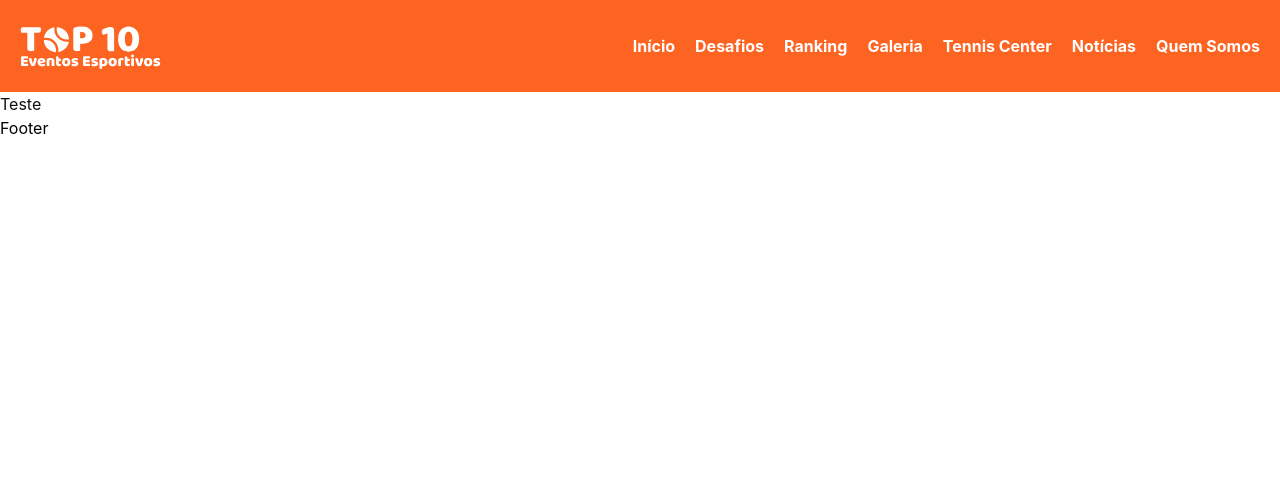
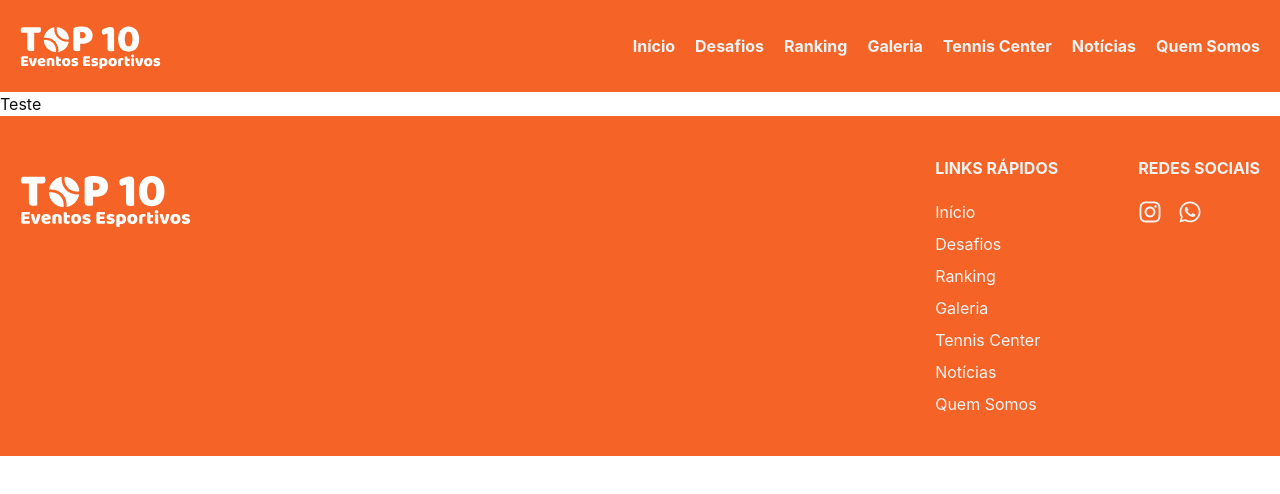
Before and after one commit to mjuliamiosso/top-10-eventos-esportivos, a Next.js app in the folder frontend/: page / in a window 1280 px wide. Shown: the top 494 px of the page. Built offline with nearby package versions, Linux system fonts and the light colour scheme.

Commit message:
feat: footer component

```diff
--- a/frontend/src/app/globals.css
+++ b/frontend/src/app/globals.css
@@ -2,7 +2,8 @@
 
 :root {
   --text-color: #111111;
-  --primary-color: #fd6422;
+  --text-white: #F3F3F3;
+  --primary-color: #F56426;
   --secondary-color: #06aa48;
   --background-color: #f9f9f9;
   --red-color: #d93954;
--- a/frontend/src/components/common/Footer.tsx
+++ b/frontend/src/components/common/Footer.tsx
@@ -1,9 +1,58 @@
-import React from 'react'
+import React from "react";
+import Image from "next/image";
+import Link from "next/link";
+import { FaInstagram, FaWhatsapp } from "react-icons/fa";
 
 const Footer = () => {
   return (
-    <div>Footer</div>
-  )
-}
+    <footer className="bg-[var(--primary-color)] px-5 py-10 text-[var(--text-white)]">
+      <div className="container flex flex-col items-center text-center lg:flex-row justify-between lg:items-start">
+        <Image src="/logo.svg" width={171} height={80} alt="top-10-logo" />
+        <div className="flex flex-col gap-5 lg:flex-row lg:gap-20">
+          <div className="flex flex-col gap-5">
+            <p className="font-bold text-base uppercase">Links Rápidos</p>
+            <ul className="text-base flex flex-col gap-2 lg:text-start">
+              <li>
+                <Link href={"/"}>Início</Link>
+              </li>
+              <li>
+                <Link href={"./challenges"}>Desafios</Link>
+              </li>
+              <li>
+                <Link href={"./rankings"}>Ranking</Link>
+              </li>
+              <li>
+                <Link href={"./gallery"}>Galeria</Link>
+              </li>
+              <li>
+                <Link href={"./tennisCenter"}>Tennis Center</Link>
+              </li>
+              <li>
+                <Link href={"./news"}>Notícias</Link>
+              </li>
+              <li>
+                <Link href={"./aboutUs"}>Quem Somos</Link>
+              </li>
+            </ul>
+          </div>
+          <div className="flex flex-col gap-5">
+            <p className="font-bold text-base uppercase">Redes Sociais</p>
+            <div className="flex gap-4 text-2xl justify-center lg:justify-start">
+              <Link
+                href={"https://www.instagram.com/rgta_topten/"}
+                target="_blank"
+              >
+                <FaInstagram />
+              </Link>
+              <Link href={""}>
+                <FaWhatsapp />
+              </Link>
+            </div>
+          </div>
+        </div>
+      </div>
+    </footer>
+  );
+};
 
-export default Footer
+export default Footer;
--- a/frontend/src/components/common/Header.tsx
+++ b/frontend/src/components/common/Header.tsx
@@ -9,7 +9,7 @@ const Header = () => {
   const [menuOpen, setMenuOpen] = useState(false);
 
   return (
-    <header className="bg-[var(--primary-color)] px-5 py-2.5 text-white relative z-5">
+    <header className="bg-[var(--primary-color)] px-5 py-2.5 text-[var(--text-white)] relative z-5">
       <div className="container">
         <div className="flex items-center justify-between">
           <Image src="/logo.svg" width={141} height={66} alt="top-10-logo" />
```
